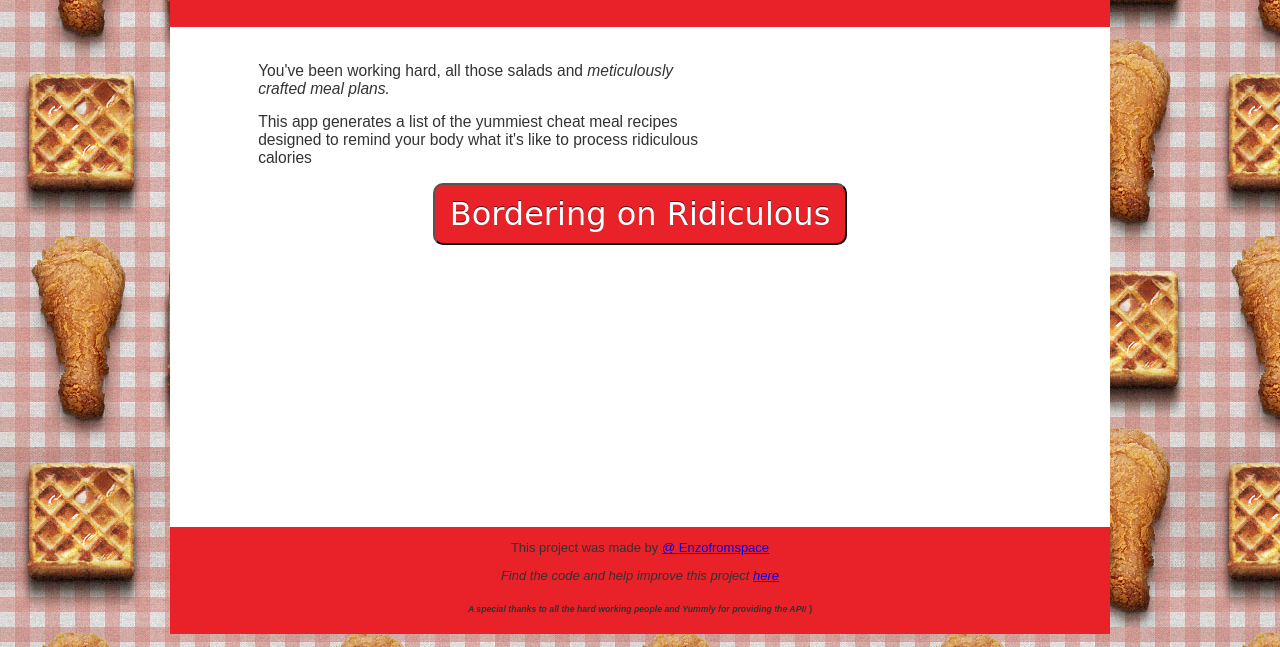
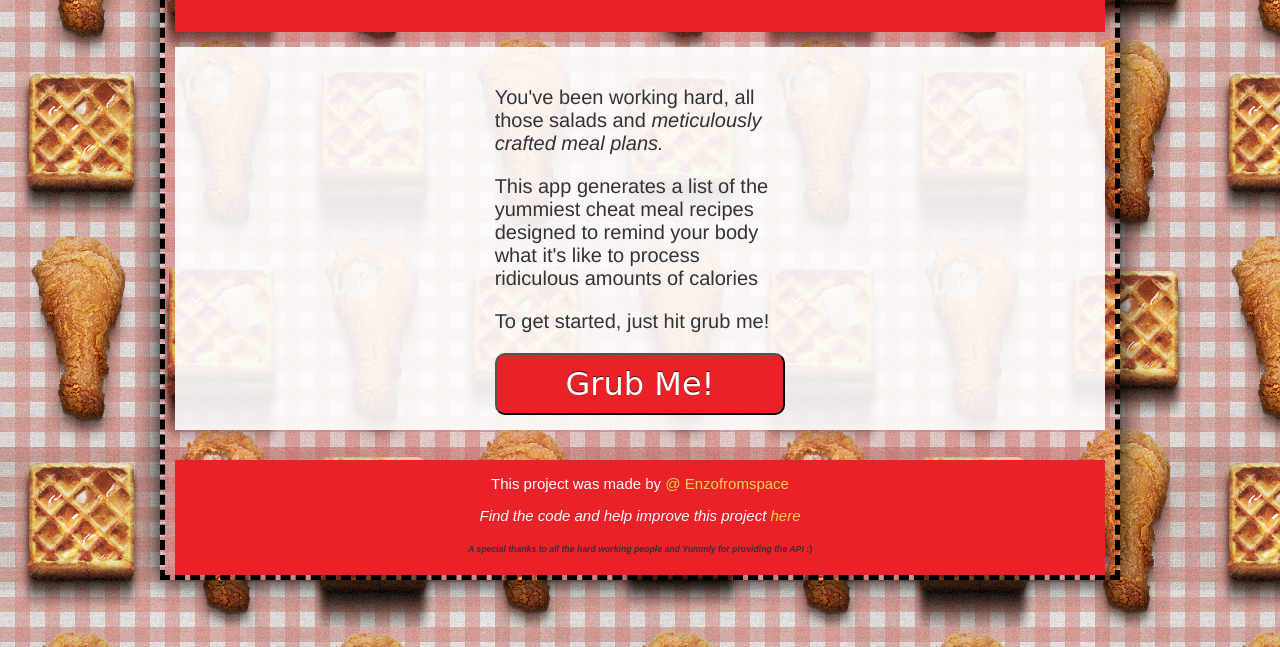
Before and after one commit to Enzofromspace/Week6, a website: page index.html in a window 1280 px wide. Shown: the part 153-800 px from the top of the page. Drawn offline with nearby package versions, Linux system fonts and the light colour scheme; a web font is replaced by a local one.

Commit message:
finished styling, saving version before debugging and experimenting with masonry JS

```diff
--- a/css/style.scss
+++ b/css/style.scss
@@ -3,6 +3,7 @@
 @import '_grid';
 
 $ttcRed: #e92128;
+$mustard: #F5D04C;
 
 body {
 	height: 100%;
@@ -21,6 +22,9 @@ body {
 	max-width: 960px;
 	margin: 0 auto;
 	text-align: center;
+	border: 5px dashed black;
+	background-color: rgba(233, 33, 40, 0.1);
+	box-shadow: 0px 0px 25px #000000;
 }
 header{
 	@include column(12);
@@ -29,27 +33,34 @@ header{
 			font-family: 'Yesteryear', cursive;
 			font-size: 72px;
 			letter-spacing: 1.5px;
-			background-color: #fff;
+			color: $mustard;
+			text-shadow: 3px 3px 2px rgba(150, 150, 150, 1);
+			background: #fff;
 		}
 }
 
 article{
 	@include column(12);
-	background-color: #fff;
-	height:500px;
+	background:rgba(255,255,255, 0.9);
+	// height:500px;
 	.pbox{
 		padding-top: 2%;
-		@include column(6);
-		@include push(1);
+		@include column(4);
+		@include push(4);
 			p{
-				font-size: larger;
+				font-size: 20px;
 				text-align: left;
+				font-family: Helvetica, sans-serif;
+
 			}
 		}
 		#light{
 			margin-top:2%;
 		}
 		button {
+		@include column(4);
+		@include push(4);
+		widows: 30%;
    	 	padding: 10px 15px;
    	 	background: $ttcRed;
    	 	border-radius: 10px;
@@ -60,17 +71,34 @@ article{
    	 	box-shadow: -1px -1px -1px;
 	}
 }
+
+	.gutter{
+		@include column(12);
+		height:15px;
+	}
 	#choices{
 		@include column(12);
-		background-color: $ttcRed;
+		// background-color: $ttcRed;
 
 	}
 	.showBox{
 		@include column(4);
+		background-color: #fff;
 		// width: 180px;
 		// height: 180px;
+		h2{
+			color:$mustard;
+		}
 	}
 footer{
 	@include column(12);
 	background-color: $ttcRed;
+	p, {
+		color: #fff;
+		font-size: 15px;
+	}
+	a{
+		color: $mustard;
+		text-decoration: none;
+	}
 }
--- a/index.html
+++ b/index.html
@@ -8,22 +8,27 @@
 
 </head>
 <body>
-	<div class="container">
+	<div class="container clearfix">
 		<header>
 			<h1>Cheat Day!</h1>
 		</header>
+		<div class="gutter"></div>
 		<article class='appBody'>
 		<div class="pbox">
 			<p>You've been working hard, all those salads and <em>meticulously crafted meal plans.</em></p>
-			<p>This app generates a list of the yummiest cheat meal recipes designed to remind your body what it's like to process ridiculous calories</p>
+			<p>This app generates a list of the yummiest cheat meal recipes designed to remind your body what it's like to process ridiculous amounts of calories</p>
+			<p>To get started, just hit grub me!</p>
 		</div>
-			<button id="heavy">Bordering on Ridiculous</button>
+			<button id="heavy">Grub Me!</button>
+			<div class="gutter"></div>
 		</article>
+		<div class="gutter"></div>
 		<div id="choices"></div>
+		<div class="gutter"></div>
 		<footer>
-			<p>This project was made by <a href="#">@ Enzofromspace</a></p>
-			<p><em>Find the code and help improve this project <a href="#">here</a></em></p>
-			<h6><em>A special thanks to all the hard working people and Yummly for providing the API!</em> )</h6>
+			<p>This project was made by <a href="https://twitter.com/EnzoFromSpace">@ Enzofromspace</a></p>
+			<p><em>Find the code and help improve this project <a href="https://github.com/Enzofromspace/Week6">here</a></em></p>
+			<h6><em>A special thanks to all the hard working people and Yummly for providing the API</em> :)</h6>
 		</footer>
 
 	</div>
```
Also changed, not shown: css/style.css.
